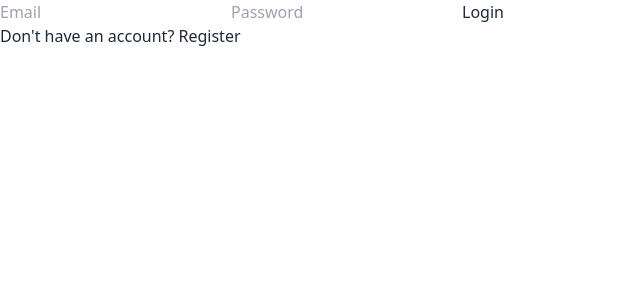
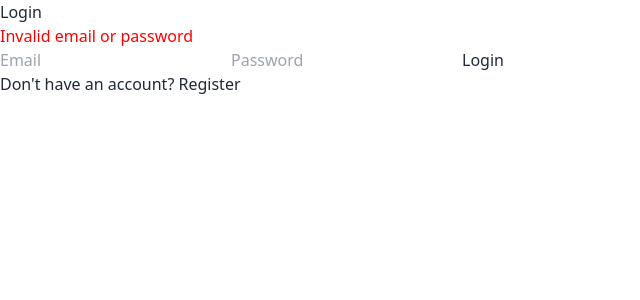
Before and after one commit to Siwi0w0/DeepWork-Frontend, a React (Vite) app: page /login in a window 1280 px wide. Both pictures are taken after typing "name@example.com", "Sample123" into the empty fields and a click on the button "Login". Shown: the top 300 px of the page, without its empty margins (0-640 px from the left). Built offline with nearby package versions, Linux system fonts and the light colour scheme; the HTML template or start-up script is replaced by a standard one.

Commit message:
after login, lead to homepage

```diff
--- a/src/App.tsx
+++ b/src/App.tsx
@@ -2,7 +2,7 @@ import React, { useState } from "react";
 import { BrowserRouter as Router, Routes, Route } from "react-router-dom";
 import Register from "./pages/Register";
 import Login from "./pages/Login";
-import TimeZone from "./pages/Home";
+import Home from "./pages/Home";
 
 const App: React.FC = () => {
   const [users, setUsers] = useState<
@@ -22,21 +22,16 @@ const App: React.FC = () => {
     alert("Registration successful!");
   };
 
-  const handleLogin = (email: string, password: string) => {
-    const user = users.find(
+  const handleLogin = (email: string, password: string): boolean => {
+    return users.some(
       (user) => user.email === email && user.password === password
     );
-    if (user) {
-      alert(`Welcome back, ${user.username}!`);
-    } else {
-      alert("Invalid email or password.");
-    }
   };
 
   return (
     <Router>
       <Routes>
-        <Route path="/" element={<TimeZone />} />
+        <Route path="/" element={<Home />} />
         <Route
           path="/register"
           element={<Register onRegister={handleRegister} />}
--- a/src/pages/Login.tsx
+++ b/src/pages/Login.tsx
@@ -1,15 +1,29 @@
-import React from "react";
-import { Link } from "react-router-dom";
+import React, { useState } from "react";
+import { Link, useNavigate } from "react-router-dom";
 import LoginForm from "../components/LoginForm/LoginForm";
 
 type LoginProps = {
-  onLogin: (email: string, password: string) => void;
+  onLogin: (email: string, password: string) => boolean;
 };
 
 const Login: React.FC<LoginProps> = ({ onLogin }) => {
+  const navigate = useNavigate();
+  const [error, setError] = useState("");
+
+  const handleLogin = (email: string, password: string) => {
+    const success = onLogin(email, password);
+    if (success) {
+      navigate("/");
+    } else {
+      setError("Invalid email or password");
+    }
+  };
+
   return (
     <div className="container">
-      <LoginForm onLogin={onLogin} />
+      <h2>Login</h2>
+      {error && <p style={{ color: "red" }}>{error}</p>}
+      <LoginForm onLogin={handleLogin} />
       <p>
         Don't have an account? <Link to="/register">Register</Link>
       </p>
```
